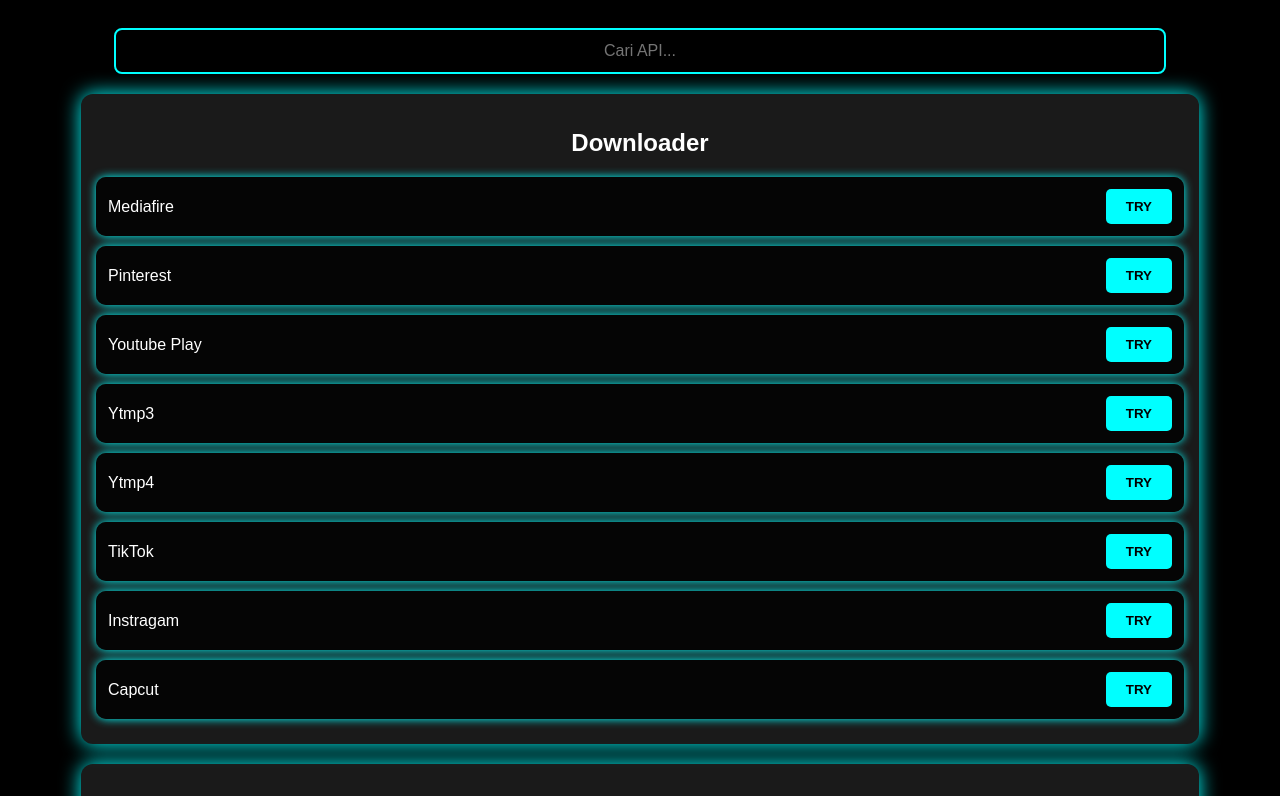
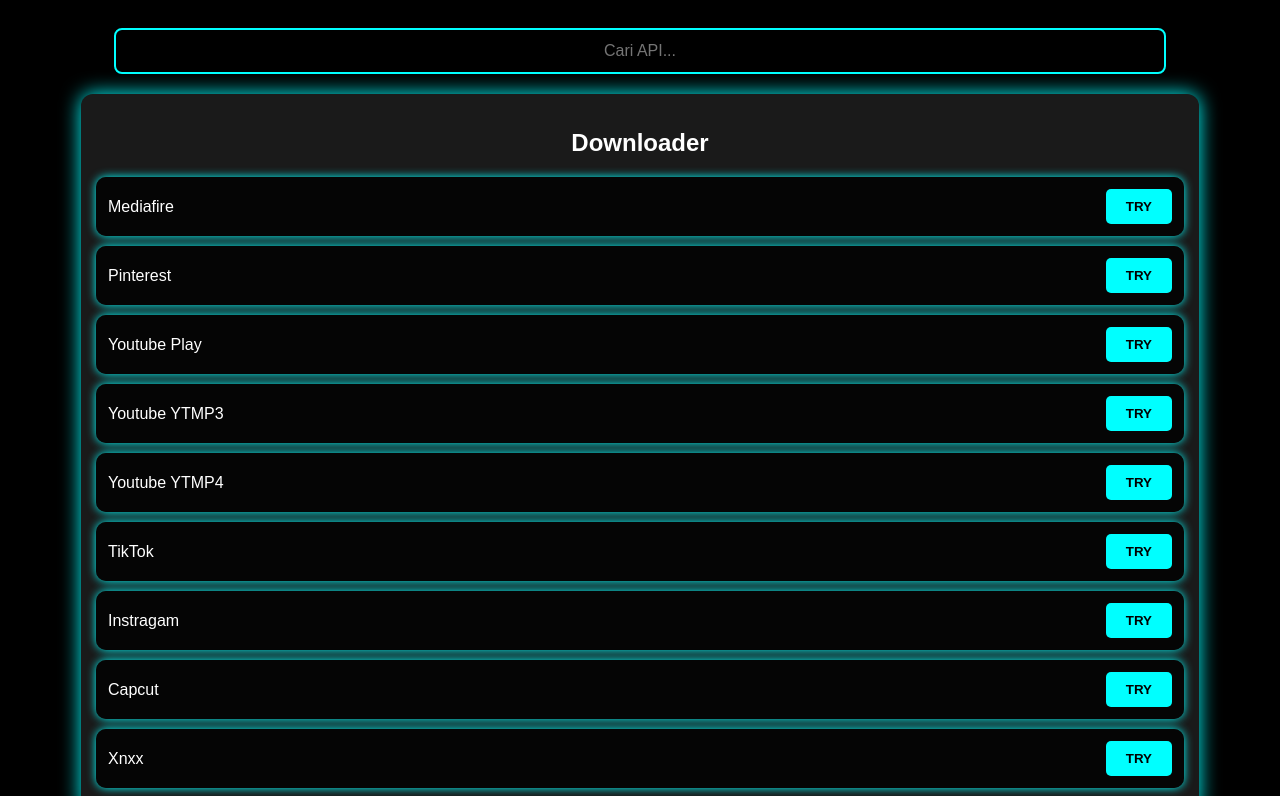
Before and after one commit to FajarOfficial199/api.fajarofficial, a website: page index.html in a window 1280 px wide. Shown: the part 138-934 px from the top of the page. Drawn offline with Linux system fonts and the light colour scheme.

Commit message:
Update index.html

```diff
--- a/index.html
+++ b/index.html
@@ -191,14 +191,14 @@
         </div>
 
                 <div class="api-item" data-api="mediafire">
-            <span>Ytmp3</span>
+            <span>Youtube YTMP3</span>
             <div class="btn-group">
                 <button class="btn try" onclick="tryAPI('/api/downloader/ytmp3?url=')">TRY</button>
             </div>
         </div>
 
                 <div class="api-item" data-api="mediafire">
-            <span>Ytmp4</span>
+            <span>Youtube YTMP4</span>
             <div class="btn-group">
                 <button class="btn try" onclick="tryAPI('/api/downloader/ytmp4?url=')">TRY</button>
             </div>
@@ -222,6 +222,13 @@
             <span>Capcut</span>
             <div class="btn-group">
                 <button class="btn try" onclick="tryAPI('/api/downloader/capcut?url=')">TRY</button>
+            </div>
+        </div>
+
+        <div class="api-item" data-api="capcut">
+            <span>Xnxx</span>
+            <div class="btn-group">
+                <button class="btn try" onclick="tryAPI('/api/downloader/xnxx?url=')">TRY</button>
             </div>
         </div>
 
```
